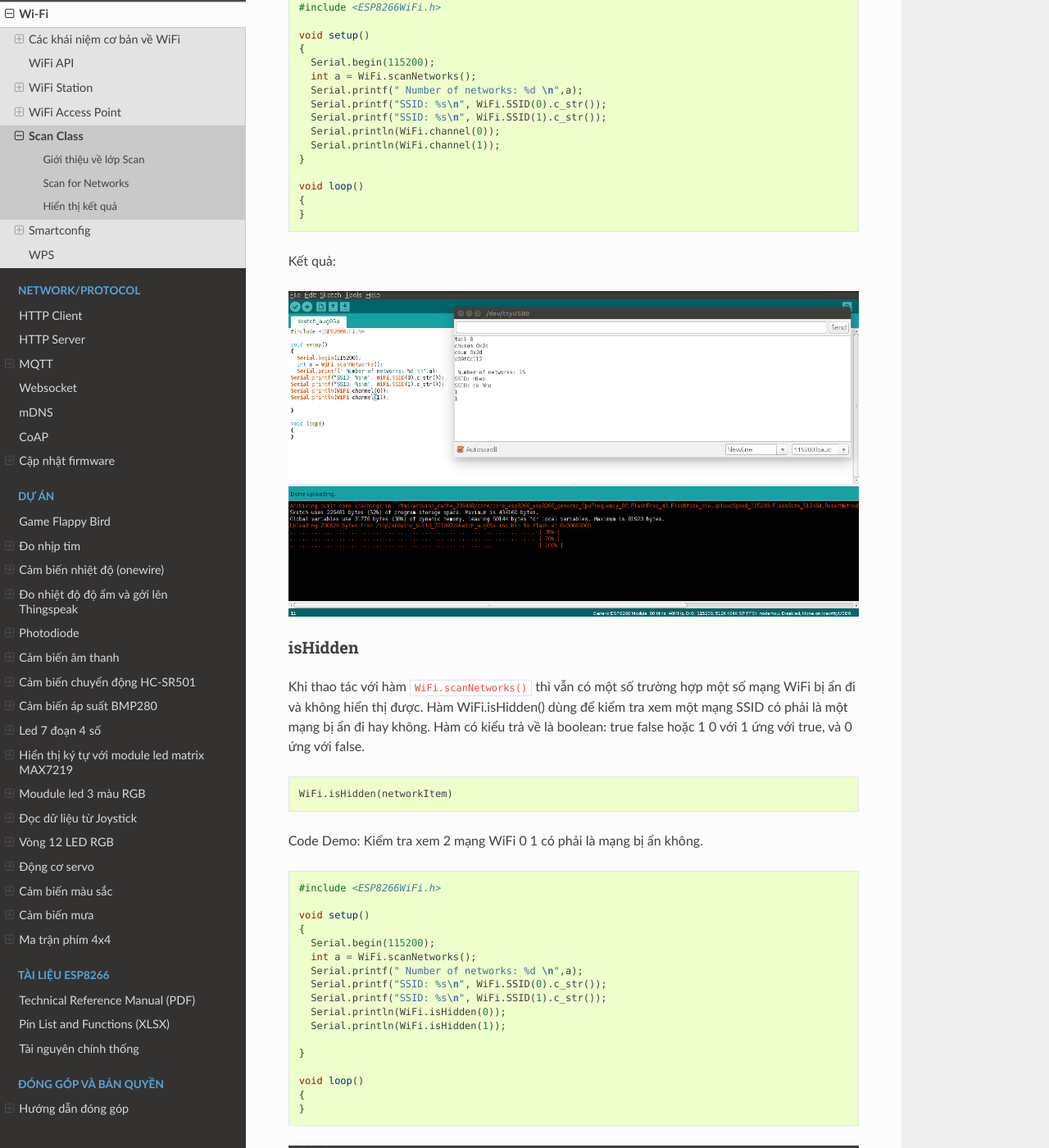
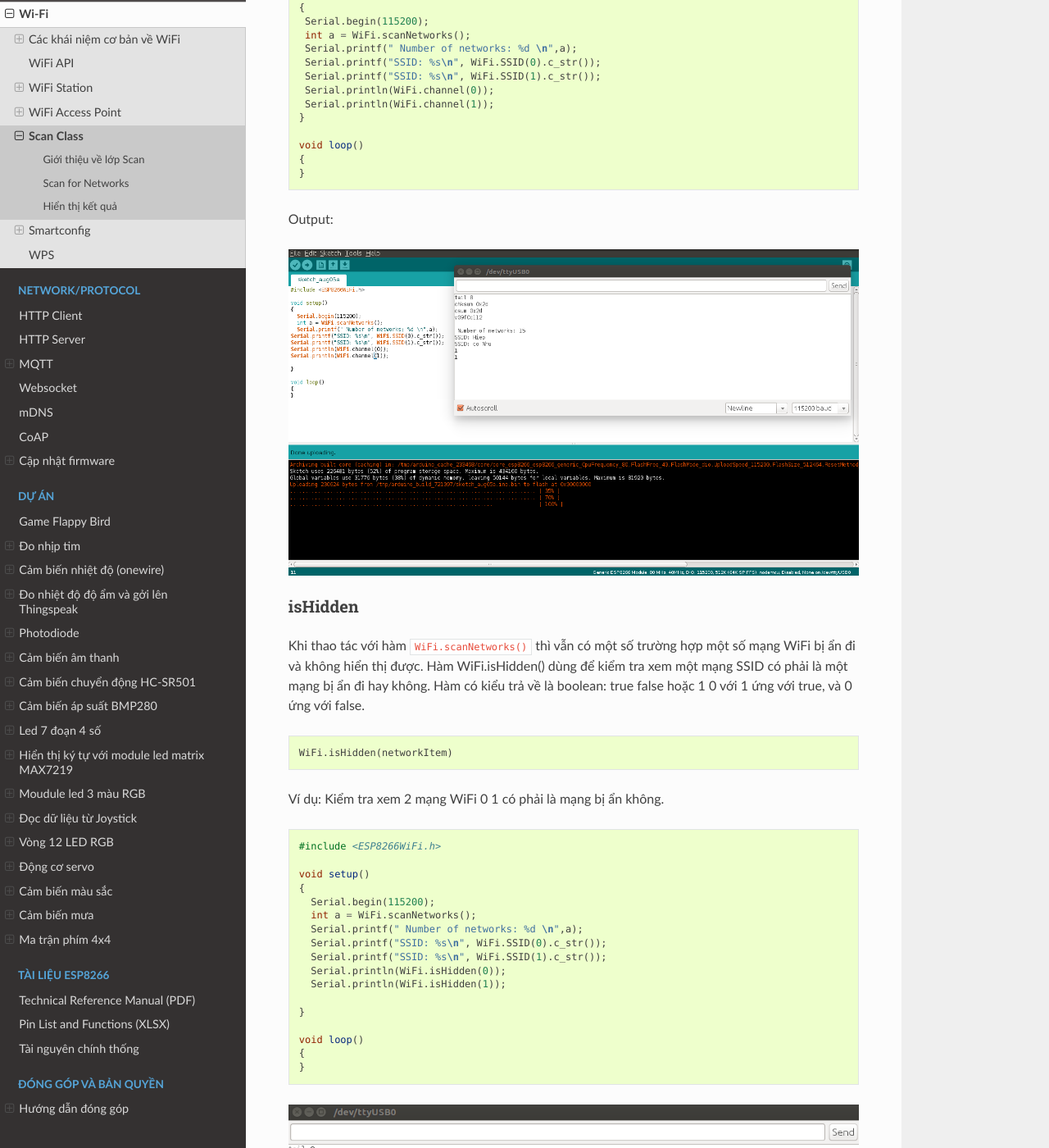
Before and after one commit to esp8266vn/arduino.esp8266.vn, a Sphinx documentation site: the page built from docs/wifi/scan-class.rst, in a window 1280 px wide and 1400 px high, scrolled down 6785 px. Shown: the whole window at 82% size. Built offline with Sphinx 7.4.7 and the Read the Docs theme 2.0.0, drawn with Linux system fonts in a browser that asks for light colours; some of the changed text lies outside the part shown.

Commit message:
các bài viet station, access point, scan class đã sửa dổi theo ycau của a ĐỨc, bài khai niem wifi ko có bỏ ra do a Tuấn yêu cầu cứ push lên, các code không tô màu được

```diff
--- a/docs/wifi/access-point.rst
+++ b/docs/wifi/access-point.rst
@@ -92,6 +92,8 @@
 
 Trả về ``true`` hoặc ``false`` phụ thuộc vào kết quả của việc thay đổi cấu hình.
 
+Ví dụ:
+
 .. code:: cpp
 
 	#include <ESP8266WiFi.h>
@@ -147,9 +149,11 @@
 
 	 Serial.printf("Stations connected to soft-AP = %d\n", WiFi.softAPgetStationNum());
 
-DEMO:
+Ví dụ:
 
 Trả về số lượng các thiết bị (station) kết nối tới mạng Wifi thiết lập bởi ESP8266
+
+Ví dụ:
 
 .. code:: cpp
 
--- a/docs/wifi/scan-class.rst
+++ b/docs/wifi/scan-class.rst
@@ -44,7 +44,7 @@
 
    WiFi.scanNetworks()
 
-Code demo:
+Ví dụ:
 
 .. code:: cpp
 
@@ -68,7 +68,7 @@
 
    }
 
-Kết quả:
+Output:
 
 .. image:: ../_static/wifi/scan-networks.png
 
@@ -90,7 +90,7 @@
  * Hàm scan chưa thực hiện xong: -1
  * Lỗi scan: -2
 
-Code demo:
+Ví dụ:
 
 Thực hiện chạy song song 2 hàm scanNetworks và scanComplete, kiểm tra, so sánh kết quả.
 
@@ -100,23 +100,20 @@
 
   void setup()
   {
-     Serial.begin(115200);
-
-     Serial.println("** Scan Networks **");
-     int sN = WiFi.scanNetworks();
-     int sC = WiFi.scanComplete();
-
-     Serial.print("**SSID List:**");
+   Serial.begin(115200);
+   Serial.println("** Scan Networks **");
+   int sN = WiFi.scanNetworks();
+   int sC = WiFi.scanComplete();
+   Serial.print("**SSID List:**");
 	 Serial.println(sN);
 	 Serial.printf("Scan Complete %d ", sC);
-
   }
   void loop()
   {
 
   }
 
-Kết quả:
+Output:
 
 .. image:: ../_static/wifi/scan-complete.png
 
@@ -140,7 +137,7 @@
 
 Ta lưu ý là kết quả tên mạng SSID trả về được tính bắt từ 0, tức là gỉa sử có 10 mạng Wifi thì số thứ tự các mạng sẽ là từ 0 đến 9.
 
-Code demo:
+Ví dụ:
 
 Ta cần trả về tên của 2 mạng WIFI thứ tự 0 và 1
 
@@ -160,7 +157,7 @@
  {
  }
 
-Kết quả:
+Output:
 
 .. image:: ../_static/wifi/ssid-name.png
 
@@ -179,7 +176,7 @@
 
 Ơ đoạn code trước ở phần trước của câu lệnh WiFi.SSID, ta thêm dòng lệnh ``WiFi.scanDelete();`` ở cuối đoạn code phần setup, thì sẽ không có kết quả nào hiển thị trên Serial Monitor, màn hình Serial Monitor trống.
 
-Code Demo
+Ví dụ:
 
 .. code:: cpp
 
@@ -199,7 +196,7 @@
  {
  }
 
-Kết quả:
+Output:
 
 .. image:: ../_static/wifi/scan-delete.png
 
@@ -229,7 +226,7 @@
 
 Trả về tên 2 WIFI thứ 0 và 1 và kiểu bảo mật của 2 WiFi này
 
-Kết quả
+Output:
 
 .. image:: ../_static/wifi/encryption.png
 
@@ -248,7 +245,7 @@
 
 Kết quả trả về kiểu int 32 bit.
 
-Code Demo
+Ví dụ:
 
 Trả về channel của 2 mạng thứ tự 0 và 1 sau khi Scan
 
@@ -258,20 +255,20 @@
 
   void setup()
   {
-    Serial.begin(115200);
-    int a = WiFi.scanNetworks();
-    Serial.printf(" Number of networks: %d \n",a);
-    Serial.printf("SSID: %s\n", WiFi.SSID(0).c_str());
-    Serial.printf("SSID: %s\n", WiFi.SSID(1).c_str());
-    Serial.println(WiFi.channel(0));
-    Serial.println(WiFi.channel(1));
+   Serial.begin(115200);
+   int a = WiFi.scanNetworks();
+   Serial.printf(" Number of networks: %d \n",a);
+   Serial.printf("SSID: %s\n", WiFi.SSID(0).c_str());
+   Serial.printf("SSID: %s\n", WiFi.SSID(1).c_str());
+   Serial.println(WiFi.channel(0));
+   Serial.println(WiFi.channel(1));
   }
 
   void loop()
   {
   }
 
-Kết quả:
+Output:
 
 .. image:: ../_static/wifi/channel.png
 
@@ -286,7 +283,7 @@
 
  WiFi.isHidden(networkItem)
 
-Code Demo:
+Ví dụ:
 Kiểm tra xem 2 mạng WiFi 0 1 có phải là mạng bị ẩn không.
 
 .. code:: cpp
@@ -336,7 +333,7 @@
  {
  }
 
-Kết quả:
+Output:
 
 .. image:: ../_static/wifi/hidden-plus.png
 
@@ -378,7 +375,7 @@
  {
  }
 
-Kết quả:
+Output:
 
 .. image:: ../_static/wifi/rssi.png
 
@@ -421,7 +418,7 @@
  {
  }
 
-Kết quả:
+Output:
 
 .. image:: ../_static/wifi/bssid.png
 
@@ -474,6 +471,6 @@
  {
  }
 
-Kết quả:
+Output:
 
 .. image:: ../_static/wifi/get-network-info.png
```
Also changed, not shown: docs/wifi/station.rst (+17 -7 lines).
